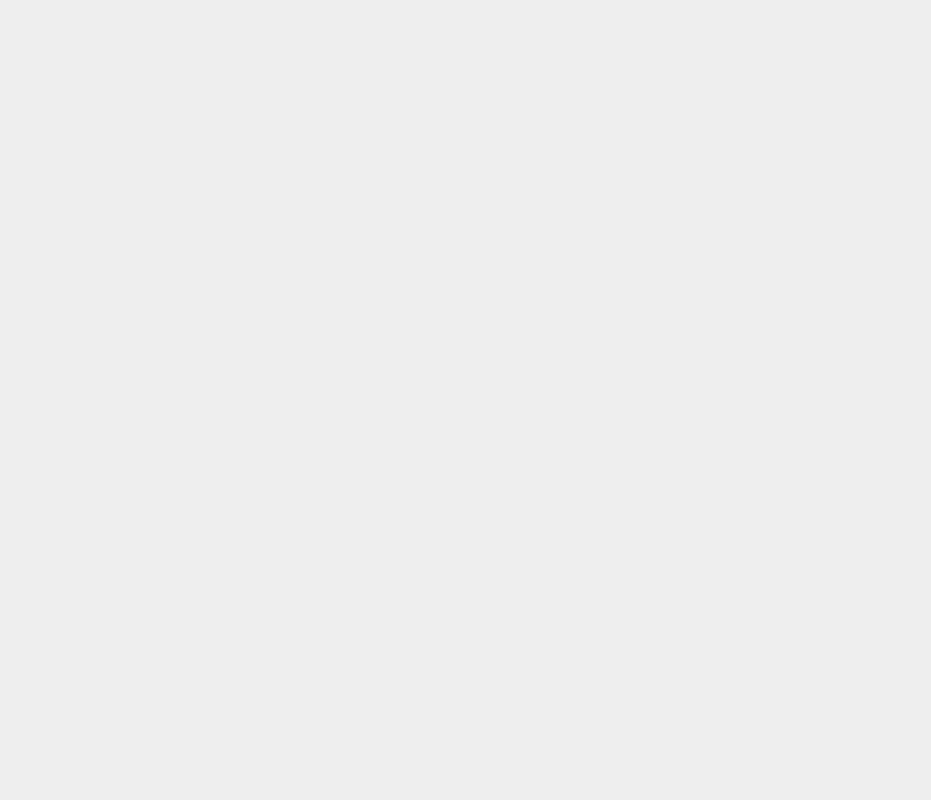
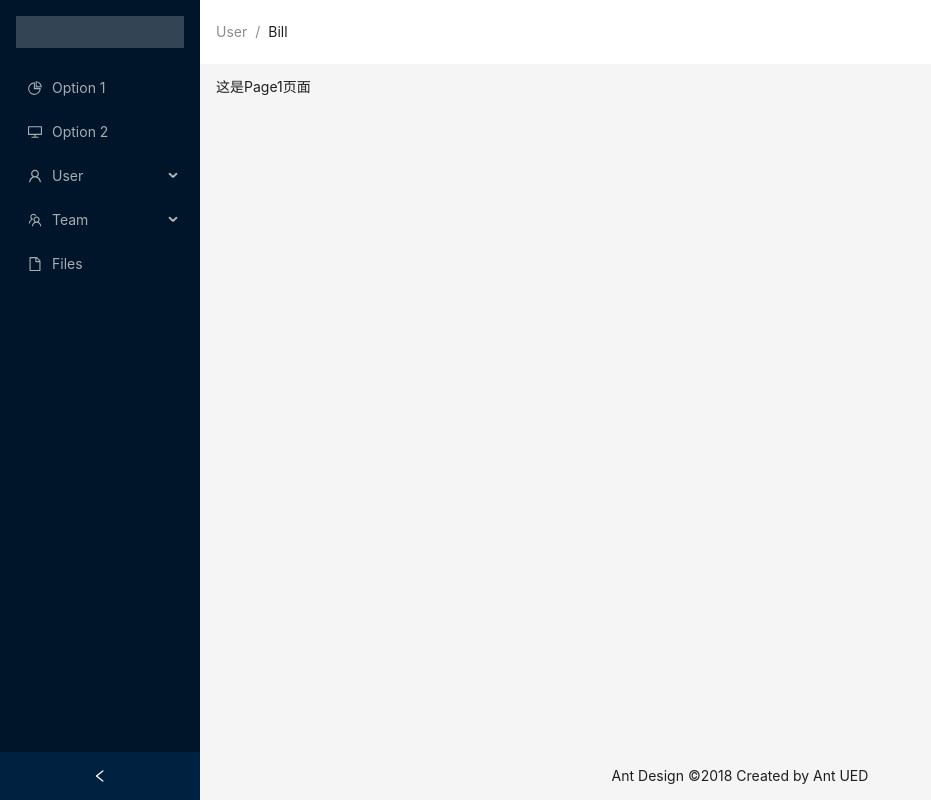
Before and after one commit to zjy4fun/react-admin-bilibili, a React (Vite) app: page /page1 in a window 1280 px wide. Before the commit this address had no page. Shown: the whole page, without its empty margins (0-931 px from the left). Built offline with nearby package versions, Linux system fonts and the light colour scheme.

Commit message:
add router for menu

```diff
--- a/src/router/index.tsx
+++ b/src/router/index.tsx
@@ -4,32 +4,37 @@ import Home from '../views/Home'
 // import User from '../views/User'
 const About = lazy(() => import('../views/About'))
 const User = lazy(() => import('../views/User'))
+const Page1 = lazy(() => import('../views/Page1'))
+const Page2 = lazy(() => import('../views/Page2'))
 import { Navigate } from "react-router-dom" //重定向组件
 
 //懒加载模式需要我们添加一个 Loading 组件
 
-const withLoadingComponent = (comp:JSX.Element) => (
+const withLoadingComponent = (comp: JSX.Element) => (
     <React.Suspense fallback={<div>Loading</div>} >
         {comp}
     </React.Suspense>
 )
 
 const routes = [
+    // 嵌套路由
     {
         path: "/",
-        element: <Navigate to="/home" />
+        element: <Navigate to="/page1" />
     },
     {
-        path: "/home",
-        element: <Home />
-    },
-    {
-        path: "/about",
-        element: withLoadingComponent(<About />)
-    },
-    {
-        path: "/user",
-        element: withLoadingComponent(<User />)
+        path: '/',
+        element: <Home />,
+        children: [
+            {
+                path: "/page1",
+                element: withLoadingComponent(<Page1 />)
+            },
+            {
+                path: "/page2",
+                element: withLoadingComponent(<Page2 />)
+            }
+        ]
     }
 ]
 
--- a/src/views/Home.tsx
+++ b/src/views/Home.tsx
@@ -8,6 +8,7 @@ import {
 } from '@ant-design/icons';
 import type { MenuProps } from 'antd';
 import { Breadcrumb, Layout, Menu, theme } from 'antd';
+import { useNavigate, Outlet } from 'react-router-dom';
 
 const { Header, Content, Footer, Sider } = Layout;
 
@@ -28,8 +29,8 @@ function getItem(
 }
 
 const items: MenuItem[] = [
-    getItem('Option 1', '1', <PieChartOutlined />),
-    getItem('Option 2', '2', <DesktopOutlined />),
+    getItem('Option 1', 'page1', <PieChartOutlined />),
+    getItem('Option 2', 'page2', <DesktopOutlined />),
     getItem('User', 'sub1', <UserOutlined />, [
         getItem('Tom', '3'),
         getItem('Bill', '4'),
@@ -44,13 +45,20 @@ const View: React.FC = () => {
     const {
         token: { colorBgContainer },
     } = theme.useToken();
+    const navigateTo = useNavigate()
 
+    const menuClick = (e: {key: string}) => {
+        console.log("点击了菜单", e.key);
+
+        //点击跳转对应的路由，编程式导航跳转，利用到一个 hook
+        navigateTo(e.key);
+    }
     return (
         <Layout style={{ minHeight: '100vh' }}>
             {/* 左边的侧边栏 */}
             <Sider collapsible collapsed={collapsed} onCollapse={(value) => setCollapsed(value)}>
                 <div style={{ height: 32, margin: 16, background: 'rgba(255, 255, 255, 0.2)' }} />
-                <Menu theme="dark" defaultSelectedKeys={['1']} mode="inline" items={items} />
+                <Menu theme="dark" defaultSelectedKeys={['1']} mode="inline" items={items} onClick={menuClick} />
             </Sider>
             {/* 右边内容 */}
             <Layout className="site-layout">
@@ -65,6 +73,7 @@ const View: React.FC = () => {
                 {/* 右边内容：白色底的盒子 */}
                 <Content style={{ margin: '16px 16px 0' }}>
                     {/* 窗口部分放在这里 */}
+                    <Outlet></Outlet>
                 </Content>
                 {/* 右边底部 */}
                 <Footer style={{ textAlign: 'center', padding: 0, lineHeight: '48px' }}>Ant Design ©2018 Created by Ant UED</Footer>
--- /dev/null
+++ b/src/views/Page1.tsx
@@ -0,0 +1,9 @@
+function View(){
+    return (
+        <div>
+            <p>这是Page1页面</p>
+        </div>
+    )
+}
+
+export default View
--- /dev/null
+++ b/src/views/Page2.tsx
@@ -0,0 +1,9 @@
+function View(){
+    return (
+        <div>
+            <p>这是Page2页面</p>
+        </div>
+    )
+}
+
+export default View
```
